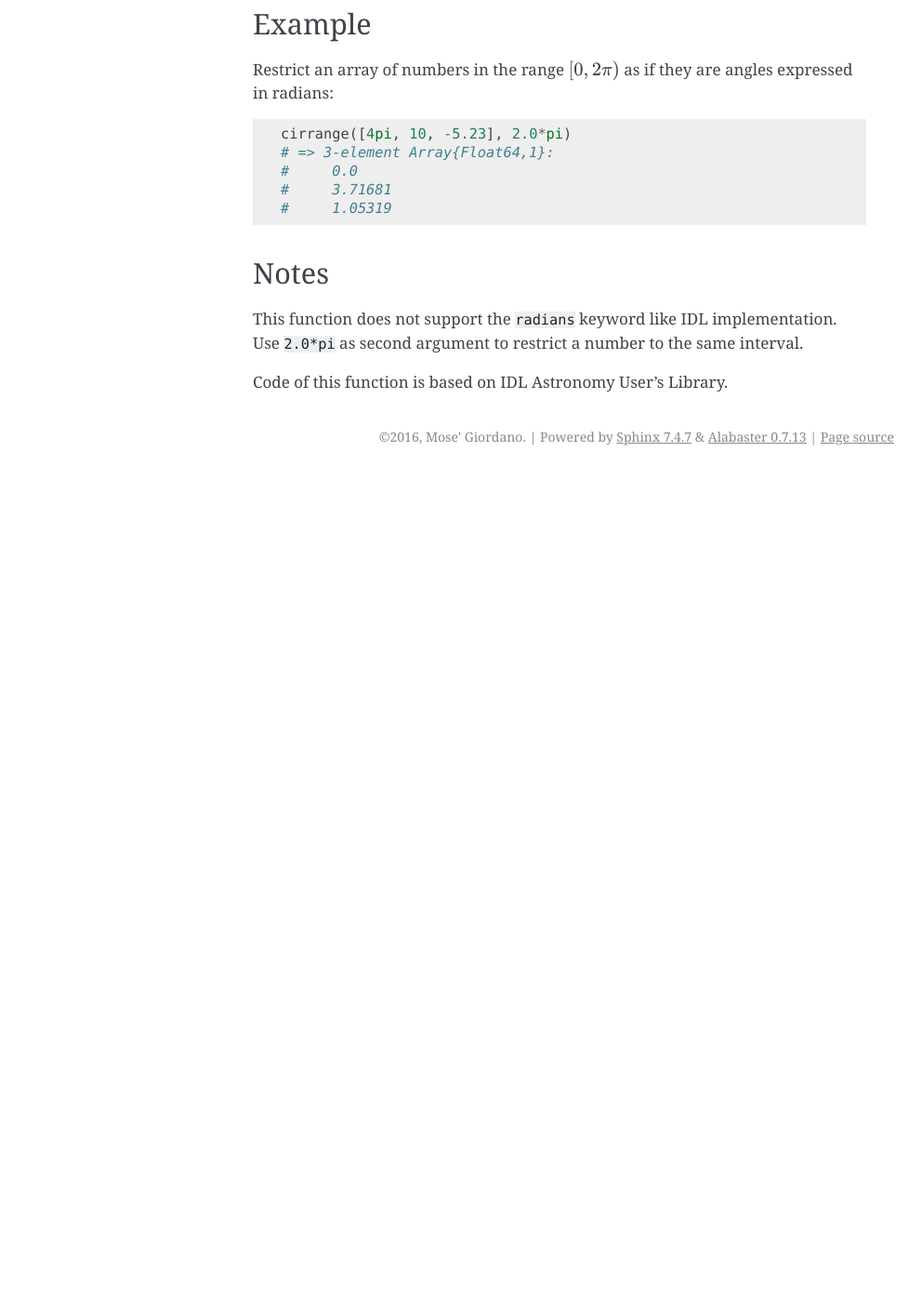
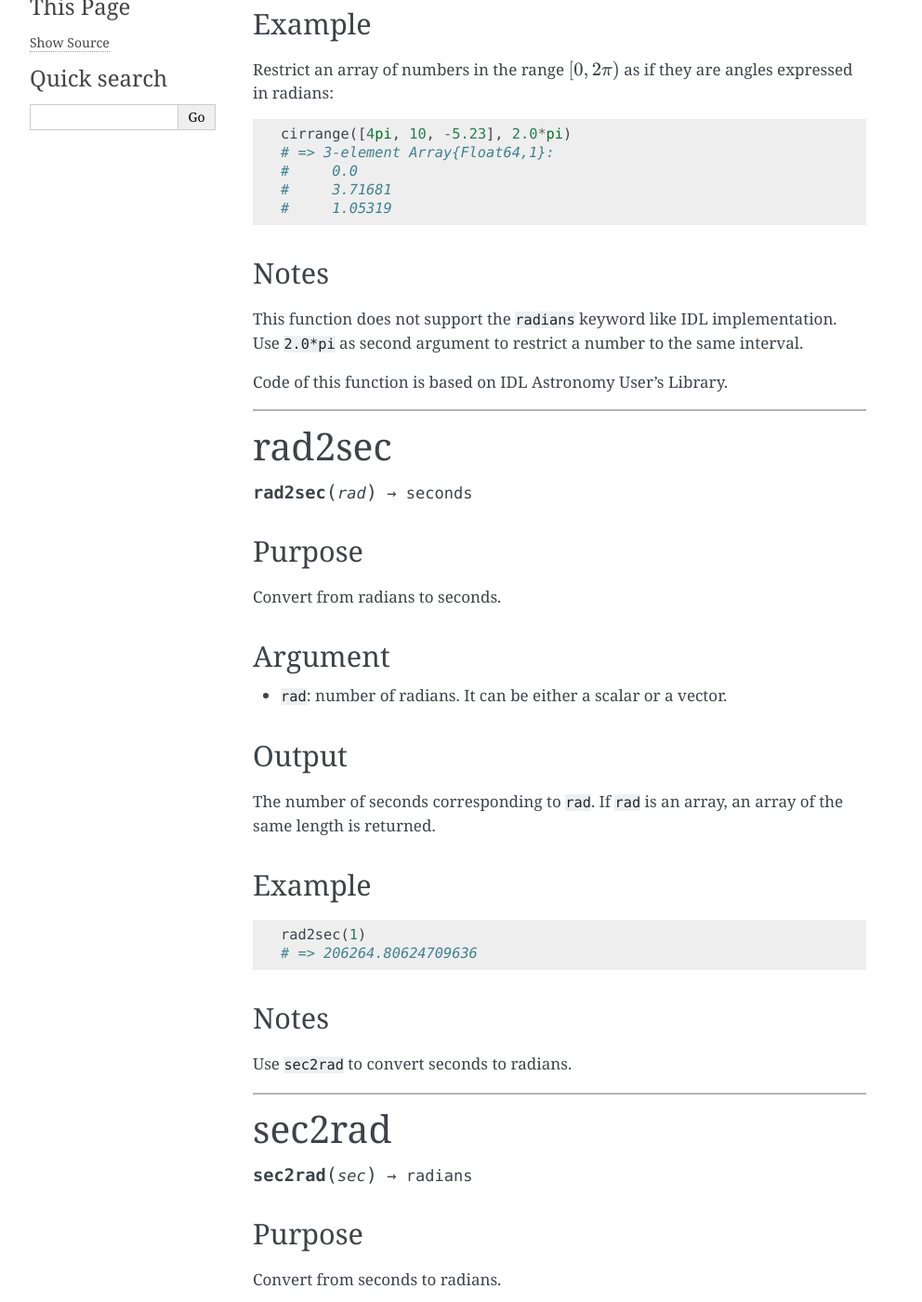
Before and after one commit to giordano/AstroLib.jl, a Sphinx documentation site: the page built from docs/misc.rst, in a window 1280 px wide and 1400 px high, scrolled down 559 px. Shown: the whole window at 93% size, without its empty margins (148-1140 px from the left). Built offline with Sphinx 7.4.7, drawn with Linux system fonts in a browser that asks for light colours; before the commit the page ends 1068 px from its top, so only the background shows below that; some of the changed text lies outside the part shown.

Commit message:
Add rad2sec and sec2rad functions

```diff
--- a/docs/misc.rst
+++ b/docs/misc.rst
@@ -43,3 +43,75 @@
 to the same interval.
 
 Code of this function is based on IDL Astronomy User's Library.
+
+--------------
+
+rad2sec
+~~~~~~~
+
+.. function:: rad2sec(rad) -> seconds
+
+Purpose
+'''''''
+
+Convert from radians to seconds.
+
+Argument
+''''''''
+
+-  ``rad``: number of radians. It can be either a scalar or a vector.
+
+Output
+''''''
+
+The number of seconds corresponding to ``rad``. If ``rad`` is an array,
+an array of the same length is returned.
+
+Example
+'''''''
+
+.. code-block:: julia
+
+    rad2sec(1)
+    # => 206264.80624709636
+
+Notes
+'''''
+
+Use ``sec2rad`` to convert seconds to radians.
+
+--------------
+
+sec2rad
+~~~~~~~
+
+.. function:: sec2rad(sec) -> radians
+
+Purpose
+'''''''
+
+Convert from seconds to radians.
+
+Argument
+''''''''
+
+-  ``sec``: number of seconds. It can be either a scalar or a vector.
+
+Output
+''''''
+
+The number of radians corresponding to ``sec``. If ``sec`` is an array,
+an array of the same length is returned.
+
+Example
+'''''''
+
+.. code-block:: julia
+
+    sec2rad(3600*30)
+    # => 0.5235987755982988
+
+Notes
+'''''
+
+Use ``rad2sec`` to convert radians to seconds.
--- a/docs/utils.rst
+++ b/docs/utils.rst
@@ -2998,7 +2998,7 @@
 radec
 ~~~~~
 
-.. function:: radec(ra::Number, dec::Number[, hours=true]) -> ra_hours, ra_minutes, ra_seconds, dec_degrees, dec_minutes, dec_seconds
+.. function:: radec(ra::Real, dec::Real[, hours=true]) -> ra_hours, ra_minutes, ra_seconds, dec_degrees, dec_minutes, dec_seconds
 
 Purpose
 '''''''
```
Also changed, not shown: README.md (+6 -0 lines), docs/index.rst (+7 -0 lines), 5 other files.
